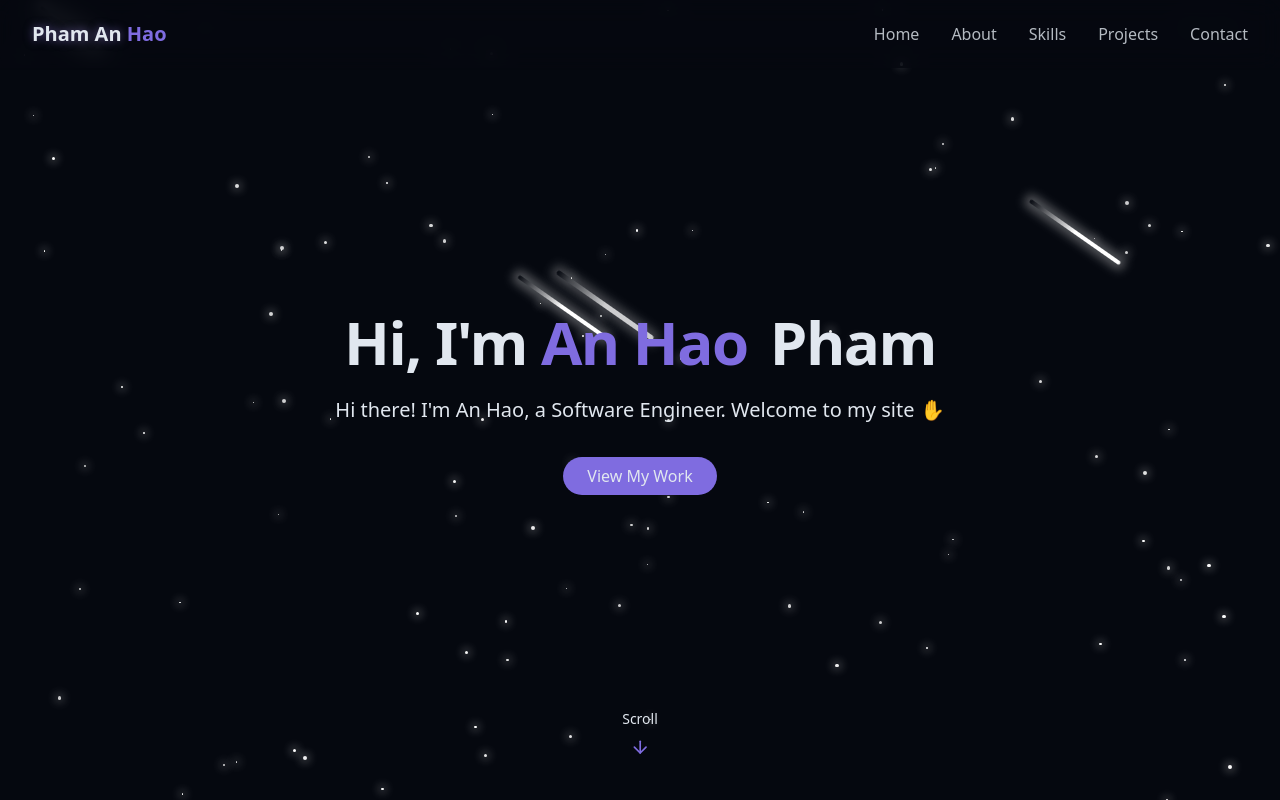
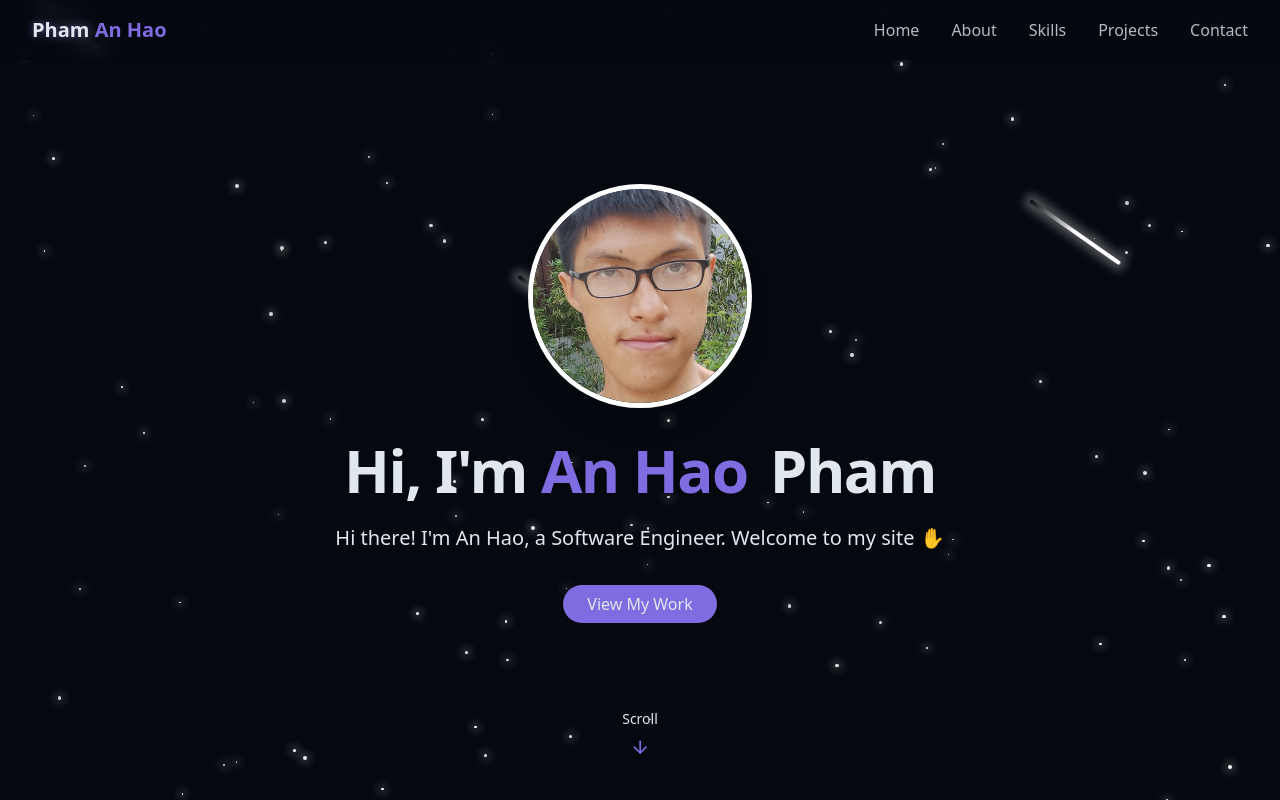
Before and after one commit to tgoldenphoenix/tailwind-porfolio, a React (Vite) app: page / in a window 1280 px wide. Shown: the top 800 px of the page. Built offline with nearby package versions, Linux system fonts and the light colour scheme.

Commit message:
add profile image to hero section

```diff
--- a/src/components/HeroSection.jsx
+++ b/src/components/HeroSection.jsx
@@ -2,10 +2,14 @@ import { ArrowDown } from "lucide-react"
 
 export const HeroSection = () => {
   return (
+    // Do I need px-4
     <section id="hero"
       className="relative min-h-screen flex flex-col items-center justify-center px-4"
     >
+      <img className="h-56 w-56 rounded-full border-[0.35rem] border-white object-cover shadow-xl mb-8" src="/profile-pic.jpg" alt="" />
+
       <div className="container max-w-4xl mx-auto text-center z-10">
+        {/* space-y-6 add spaces between child elements */}
         <div className="space-y-6">
           <h1 className="text-4xl md:text-6xl font-bold tracking-tight">
             <span className="opacity-0 animate-fade-in">Hi, I'm</span>
@@ -24,6 +28,7 @@ export const HeroSection = () => {
         </div>
       </div>
 
+      {/* This absolute div is not a flex item */}
       <div className="absolute bottom-8 left-1/2 transform -translate-x-1/2 flex flex-col items-center animate-bounce">
         <span className="text-sm text-muted-foreground mb-2"> Scroll </span>
         <ArrowDown className="h-5 w-5 text-primary" />
--- a/src/components/Navbar.jsx
+++ b/src/components/Navbar.jsx
@@ -27,7 +27,7 @@ export const Navbar = () => {
     <nav
       className={cn(
         "fixed w-full z-40 transition-all duration-300",
-        "py-5 bg-background/80 backdrop-blur-md shadow-xs"
+        "py-4 bg-background/80 backdrop-blur-md shadow-xs"
         // isScrolled ? "py-3 bg-background/80 backdrop-blur-md shadow-xs" : "py-5"
       )}
     >
@@ -37,8 +37,8 @@ export const Navbar = () => {
           href="#hero"
         >
           <span className="relative z-10">
-            <span className="text-glow text-foreground"> Pham An </span>{" "}
-            Hao
+            <span className="text-glow text-foreground"> Pham </span>{" "}
+            An Hao
           </span>
         </a>
 
```
Also changed, not shown: public/profile-pic.jpg (added).
